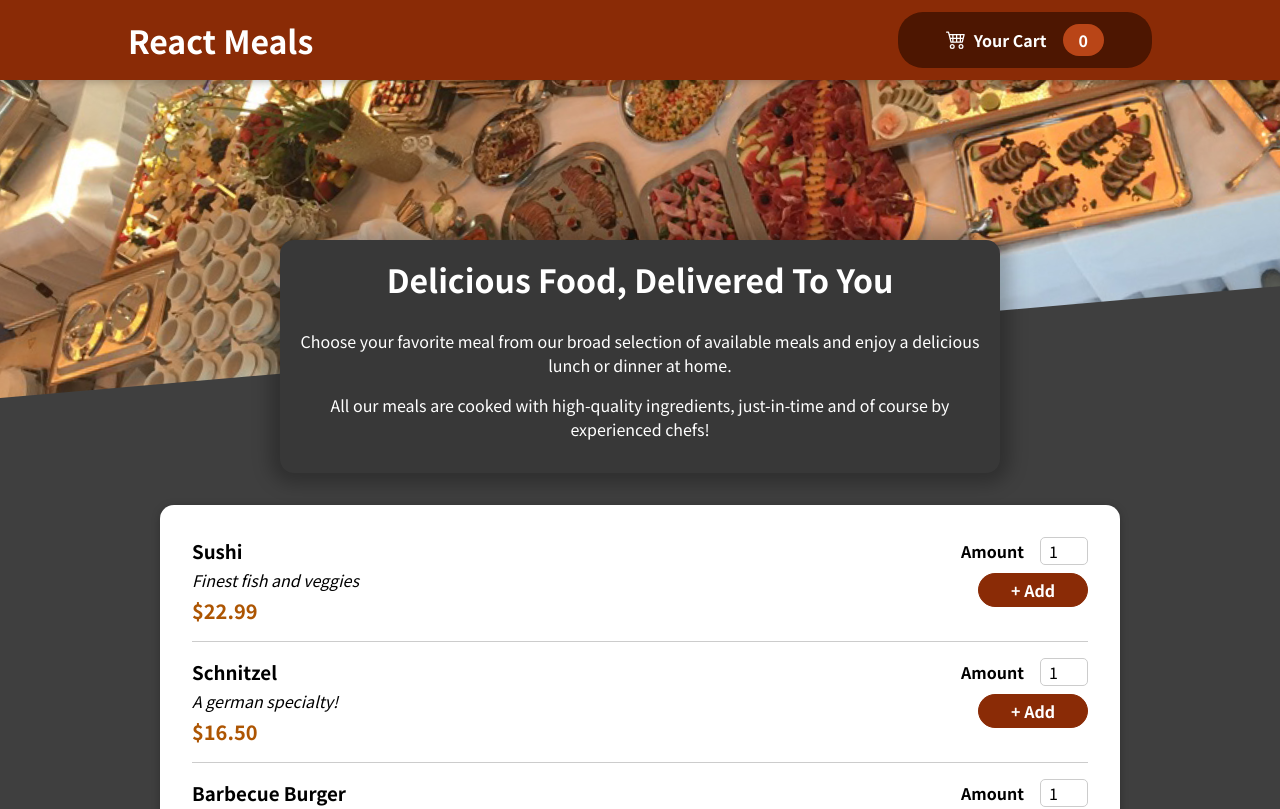
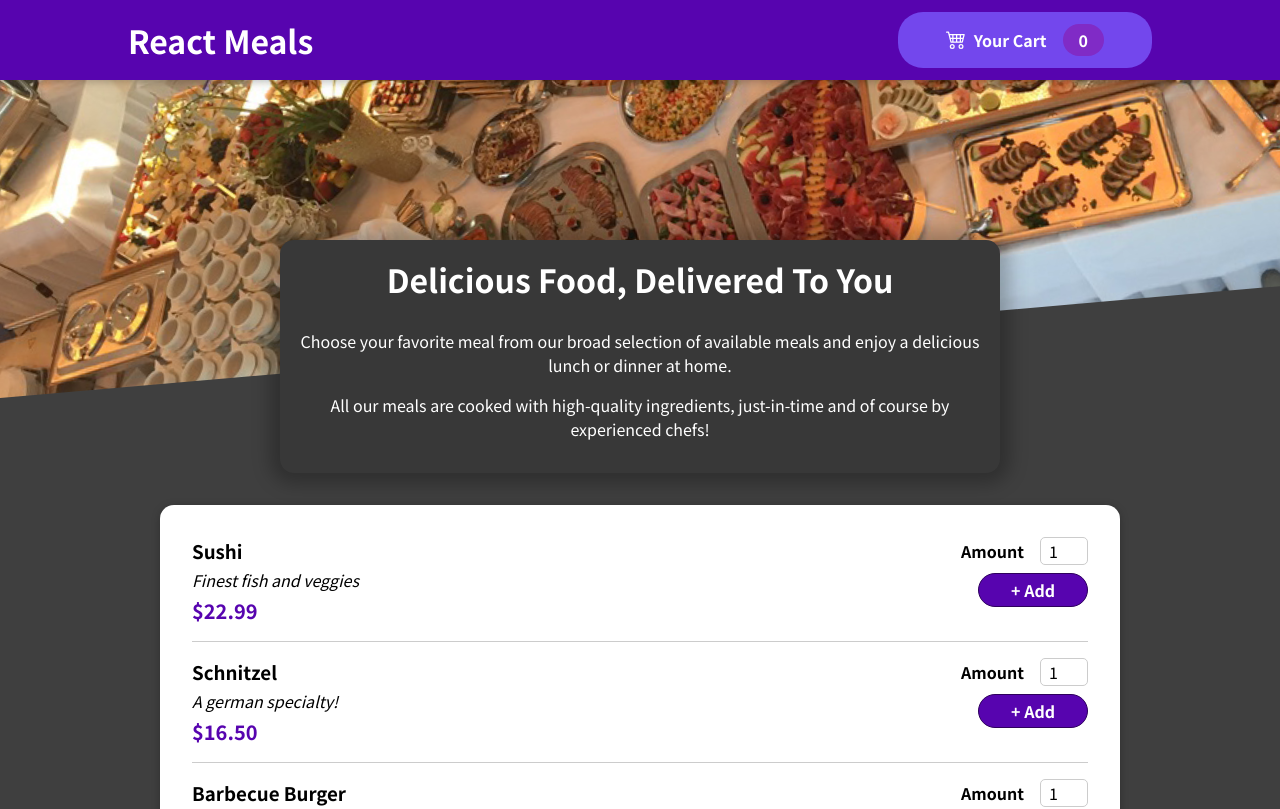
Before and after one commit to Mhamad-Raad/React-Meals, a React (Create React App) app: page / in a window 1280 px wide. Shown: the top 809 px of the page. Built offline with nearby package versions, Linux system fonts and the light colour scheme.

Commit message:
adjust design

```diff
--- a/src/Components/Layout/Header.module.css
+++ b/src/Components/Layout/Header.module.css
@@ -4,7 +4,7 @@
   left: 0;
   width: 100%;
   height: 5rem;
-  background-color: #8a2b06;
+  background-color: #5704af;
   color: white;
   display: flex;
   justify-content: space-between;
--- a/src/Components/Layout/HeaderCartButton.module.css
+++ b/src/Components/Layout/HeaderCartButton.module.css
@@ -2,7 +2,7 @@
   cursor: pointer;
   font: inherit;
   border: none;
-  background-color: #4d1601;
+  background-color: #7347ed;
   color: white;
   padding: 0.75rem 3rem;
   display: flex;
@@ -10,11 +10,12 @@
   align-items: center;
   border-radius: 25px;
   font-weight: bold;
+  transition: background-color .5s ease-out;
 }
 
 .button:hover,
 .button:active {
-  background-color: #2c0d00;
+  background-color: #5c3b70;
 }
 
 .icon {
@@ -23,16 +24,17 @@
 }
 
 .badge {
-  background-color: #b94517;
+  background-color: #802bc6;
   padding: 0.25rem 1rem;
   border-radius: 25px;
   margin-left: 1rem;
   font-weight: bold;
+  transition: background-color 1s ease-out;
 }
 
 .button:hover .badge,
 .button:active .badge {
-  background-color: #92320c;
+  background-color: #834ea9;
 }
 
 .bump {
--- a/src/Components/Meals/MealItem/MealItem.module.css
+++ b/src/Components/Meals/MealItem/MealItem.module.css
@@ -17,6 +17,6 @@
 .price {
   margin-top: 0.25rem;
   font-weight: bold;
-  color: #ad5502;
+  color: #5704af;
   font-size: 1.25rem;
 }
--- a/src/Components/Meals/MealItem/MealItemForm.module.css
+++ b/src/Components/Meals/MealItem/MealItemForm.module.css
@@ -5,16 +5,17 @@
 .form button {
   font: inherit;
   cursor: pointer;
-  background-color: #8a2b06;
-  border: 1px solid #8a2b06;
+  background-color: #5704af;
+  border: 1px solid #2e005d;
   color: white;
   padding: 0.25rem 2rem;
   border-radius: 20px;
   font-weight: bold;
+  transition: background-color .2s ease-in;
 }
 
 .form button:hover,
 .form button:active {
-  background-color: #641e03;
-  border-color: #641e03;
+  background-color: #3b007a;
+  border-color: none;
 }
```
